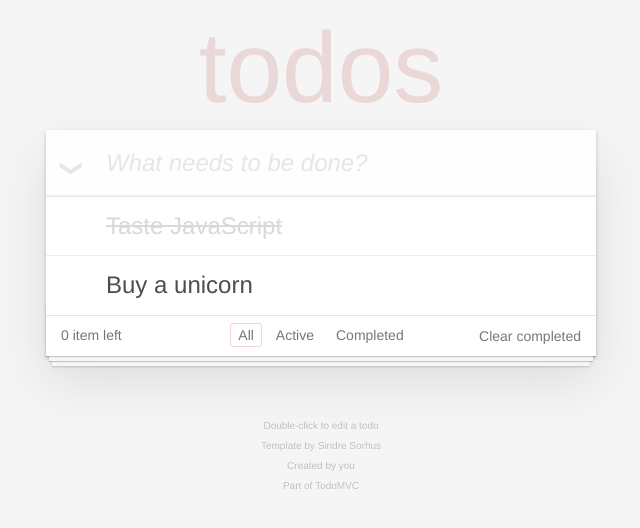
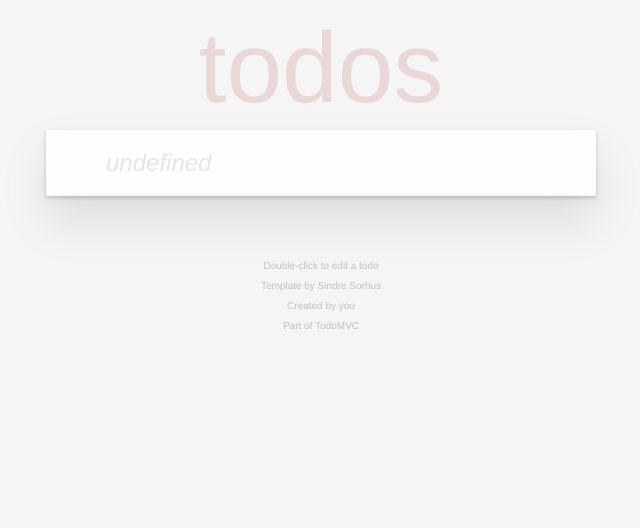
Before and after one commit to Julian-Chu/Angular2_TodoMVC, an Angular app: page / in a window 1280 px wide. Shown: the top 528 px of the page, without its empty margins (319-959 px from the left). Built offline with nearby package versions, Linux system fonts and the light colour scheme.

Commit message:
apply structural directives - *ngFor to show todos - *ngIf to hide content and footer when no element in todos

```diff
--- a/src/app/app.component.html
+++ b/src/app/app.component.html
@@ -1,19 +1,24 @@
 <section class="todoapp">
   <header class="header">
     <app-title></app-title>
-				<input class="new-todo"
-        [placeholder] = inputHint
-        (keyup)="AddItemToTodosArray($event)"
-        [(ngModel)]="todo"
-        autofocus>
+    <input class="new-todo" [placeholder]=i nputHint (keyup)="AddItemToTodosArray($event)" [(ngModel)]="todo" autofocus>
   </header>
   <!-- This section should be hidden by default and shown when there are todos -->
-			<section class="main">
+  <section class="main" *ngIf="todos.length!==0">
     <input class="toggle-all" type="checkbox">
     <label for="toggle-all">Mark all as complete</label>
     <ul class="todo-list">
       <!-- These are here just to show the structure of the list items -->
       <!-- List items should get the class `editing` when editing and `completed` when marked as completed -->
+      <li *ngFor="let item of todos">
+        <div class="view">
+          <input class="toggle" type="checkbox" checked>
+          <label>{{item}}</label>
+          <button class="destroy"></button>
+        </div>
+        <input class="edit" value="Create a TodoMVC template">
+
+
         <li class="completed">
           <div class="view">
             <input class="toggle" type="checkbox" checked>
@@ -33,7 +38,7 @@
     </ul>
   </section>
   <!-- This footer should hidden by default and shown when there are todos -->
-			<footer class="footer">
+  <footer class="footer" *ngIf="todos.length!==0">
     <!-- This should be `0 items left` by default -->
     <span class="todo-count"><strong>0</strong> item left</span>
     <!-- Remove this if you don't implement routing -->
```
Lines whose indentation alone changed are shown as unchanged.
